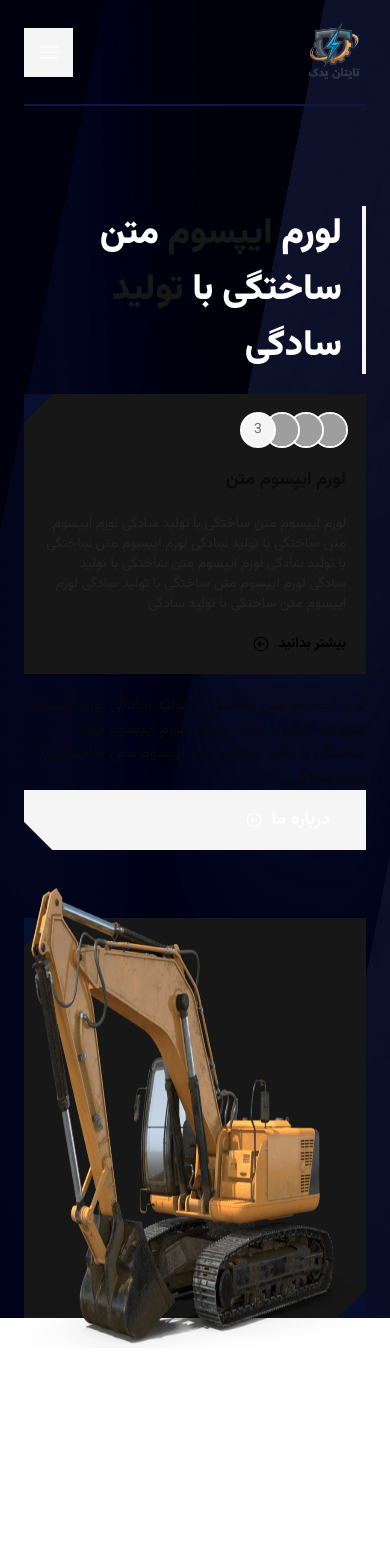
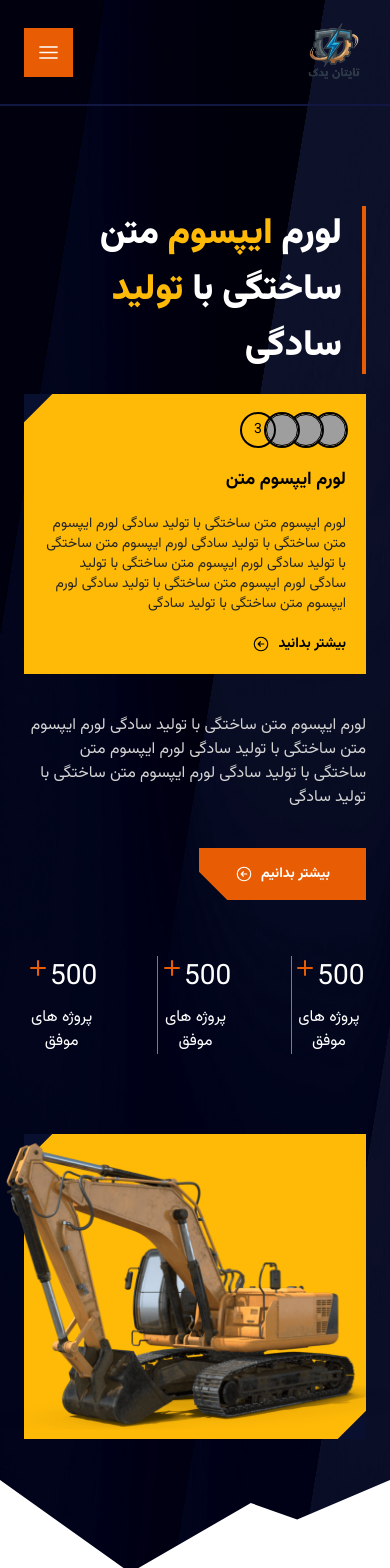
Before and after one commit to parsa-farshah/TitanYadak, a Next.js app: page / in a window 390 px wide. Shown: the top 1568 px of the page. Before the commit the page ends 1348 px from the top, so only its background shows below. Built offline with nearby package versions, Linux system fonts and the light colour scheme; grey boxes are pictures that could not be loaded.

Commit message:
add : header finish

```diff
--- a/app/components/Header.tsx
+++ b/app/components/Header.tsx
@@ -2,13 +2,14 @@ import { ArrowLeftCircleIcon, Bars3Icon } from "@heroicons/react/24/outline";
 import Image from "next/image";
 import React from "react";
 import { AvatarComponent } from "./AvatarComponent";
+import { Plus, PlusCircle } from "lucide-react";
 
 const Header = () => {
   return (
-    <div className="px-6 relative ">
+    <div className=" relative overflow-hidden">
       <Image src="/images/bgMain.jpg" alt="background" fill />
       {/* navigation and logo and button */}
-      <div className="py-5 flex justify-between items-center relative z-10 2xl:container 2xl:mx-auto border-b-2 border-b-[#121741]">
+      <div className="py-5 flex justify-between items-center relative z-10 2xl:container 2xl:mx-auto border-b-2 border-b-[#121741] px-6">
         {/* logo */}
         <figure>
           <Image
@@ -61,10 +62,10 @@ const Header = () => {
           </section>
         </button>
       </div>
-      {/* image and text */}
-      <section className="relative z-10 mt-25 flex flex-col gap-y-5">
-        {/* text and card */}
-        <section className="flex flex-col gap-y-5 md:flex-row md:justify-between md:items-center">
+      {/* ------------------------- image and text --------------------------- */}
+      <section className="relative z-10 mt-25 flex flex-col gap-y-10 px-6">
+        {/* text header and card */}
+        <section className="flex flex-col gap-y-5 md:flex-row md:justify-between md:items-center ">
           {/* text */}
           <p className="text-white text-4xl border-r-4 border-r-secondary pr-5 font-black leading-14 md:text-5xl md:leading-20 lg:text-8xl lg:leading-32 md:w-[65%]">
             لورم <span className="text-primary">ایپسوم</span> متن ساختگی با{" "}
@@ -92,19 +93,22 @@ const Header = () => {
             </section>
           </div>
         </section>
-        {/* image */}
-        <section>
+        {/* 3 row */}
+        <section className="flex flex-col lg:flex-row-reverse lg:items-center lg:gap-12 lg:justify-center">
           {/* text */}
-          <div className="flex flex-col h-56">
-            <p>
+          <div className="flex flex-col">
+            <p className="text-[#d3d3d3] pb-3.5 ">
               لورم ایپسوم متن ساختگی با تولید سادگی لورم ایپسوم متن ساختگی با
               تولید سادگی لورم ایپسوم متن ساختگی با تولید سادگی لورم ایپسوم متن
               ساختگی با تولید سادگی
             </p>
+
+            {/* button */}
+            <div className="mt-6">
               <button className="px-9 py-4 relative bg-secondary overflow-hidden before:content-[] before:w-10 before:h-10 before:bg-[#03071E] before:absolute before:-left-5 before:-bottom-5 before:rotate-45 group hover:bg-primary duration-500 cursor-pointer flex">
                 <section className="flex items-center gap-2">
-                <span className="text-white text-lg font-bold group-hover:text-black duration-500">
-                  درباره ما
+                  <span className="text-white text-sm md:text-lg font-bold group-hover:text-black duration-500">
+                    بیشتر بدانیم
                   </span>
                   <ArrowLeftCircleIcon
                     className="text-white"
@@ -114,25 +118,74 @@ const Header = () => {
                 </section>
               </button>
             </div>
+
+            {/* analysis */}
+            <section className="flex justify-between mt-14">
+              {/* card 1 */}
+              <div className="border-l border-l-secondary flex flex-col items-center gap-2 w-[22%]">
+                {/* top */}
+                <div className="flex">
+                  <span className="text-white text-[28px]">500</span>
+                  <Plus className="text-sm text-secondary text-[28px]" />
+                </div>
+                {/* bottom */}
+                <span className="text-center text-white">پروژه های موفق</span>
+              </div>
+              {/* card 2 */}
+              <div className="border-l border-l-secondary flex flex-col items-center gap-2 w-[22%]">
+                {/* top */}
+                <div className="flex">
+                  <span className="text-white text-[28px]">500</span>
+                  <Plus className="text-sm text-secondary text-[28px]" />
+                </div>
+                {/* bottom */}
+                <span className="text-center text-white">پروژه های موفق</span>
+              </div>{" "}
+              {/* card 3 */}
+              <div className="flex flex-col items-center gap-2 w-[22%]">
+                {/* top */}
+                <div className="flex">
+                  <span className="text-white text-[28px]">500</span>
+                  <Plus className="text-sm text-secondary text-[28px]" />
+                </div>
+                {/* bottom */}
+                <span className="text-center text-white">پروژه های موفق</span>
+              </div>
+            </section>
+          </div>
           {/* image */}
-          <div className="relative bg-primary p-5 lg:w-[48%] h-[400px] overflow-visible">
+          <div className="relative bg-primary p-5 lg:w-[48%] h-[305px] md:h-[400px] overflow-visible mt-20 lg:mt-0">
             {/* decorative shapes */}
             <div className="absolute inset-0 overflow-hidden">
               <div className="overflow-hidden before:content-[] before:w-10 before:h-10 md:before:w-20 md:before:h-20 md:before:-top-10 md:before:-left-10 before:bg-[#080F2F] before:absolute before:-left-5 before:-top-5 before:rotate-45 duration-500 cursor-pointer flex flex-col gap-y-5 md:w-[30%] after:content-[] after:w-10 after:h-10 md:after:w-20 md:after:h-20 md:after:-bottom-10 md:after:-right-10 after:bg-[#080F2F] after:absolute after:-right-5 after:-bottom-5 after:rotate-45"></div>
             </div>
 
             {/* image */}
-            <div className="absolute inset-0">
+            <div className="absolute inset-0  scale-x-[-1]">
               <Image
                 src="/images/HeaderExcavator.png"
                 alt="Excavator"
                 fill
-                className="object-fill scale-x-[-1] scale-115"
+                className="object-contain scale-115 sm:scale-125"
               />
             </div>
           </div>
         </section>
       </section>
+
+      {/* under svg  */}
+      <div className="relative z-20 mt-10">
+        <svg
+          className="w-full h-[100px]"
+          viewBox="0 0 1000 100"
+          preserveAspectRatio="none"
+        >
+          <path
+            fill="#ffffff"
+            d="M761.9,40.6L643.1,24L333.9,93.8L0.1,1H0v99h1000V1"
+          />
+        </svg>
+      </div>
     </div>
   );
 };
--- a/app/globals.css
+++ b/app/globals.css
@@ -1,134 +1,8 @@
 @import "tailwindcss";
 @import "tw-animate-css";
 @import "shadcn/tailwind.css";
-
-@custom-variant dark (&:is(.dark *));
 
 @theme {
   --color-primary: #ffba08;
   --color-secondary: #e85d04;
 }
-
-@theme inline {
-  --font-heading: var(--font-sans);
-  --font-sans: var(--font-sans);
-  --color-sidebar-ring: var(--sidebar-ring);
-  --color-sidebar-border: var(--sidebar-border);
-  --color-sidebar-accent-foreground: var(--sidebar-accent-foreground);
-  --color-sidebar-accent: var(--sidebar-accent);
-  --color-sidebar-primary-foreground: var(--sidebar-primary-foreground);
-  --color-sidebar-primary: var(--sidebar-primary);
-  --color-sidebar-foreground: var(--sidebar-foreground);
-  --color-sidebar: var(--sidebar);
-  --color-chart-5: var(--chart-5);
-  --color-chart-4: var(--chart-4);
-  --color-chart-3: var(--chart-3);
-  --color-chart-2: var(--chart-2);
-  --color-chart-1: var(--chart-1);
-  --color-ring: var(--ring);
-  --color-input: var(--input);
-  --color-border: var(--border);
-  --color-destructive: var(--destructive);
-  --color-accent-foreground: var(--accent-foreground);
-  --color-accent: var(--accent);
-  --color-muted-foreground: var(--muted-foreground);
-  --color-muted: var(--muted);
-  --color-secondary-foreground: var(--secondary-foreground);
-  --color-secondary: var(--secondary);
-  --color-primary-foreground: var(--primary-foreground);
-  --color-primary: var(--primary);
-  --color-popover-foreground: var(--popover-foreground);
-  --color-popover: var(--popover);
-  --color-card-foreground: var(--card-foreground);
-  --color-card: var(--card);
-  --color-foreground: var(--foreground);
-  --color-background: var(--background);
-  --radius-sm: calc(var(--radius) * 0.6);
-  --radius-md: calc(var(--radius) * 0.8);
-  --radius-lg: var(--radius);
-  --radius-xl: calc(var(--radius) * 1.4);
-  --radius-2xl: calc(var(--radius) * 1.8);
-  --radius-3xl: calc(var(--radius) * 2.2);
-  --radius-4xl: calc(var(--radius) * 2.6);
-}
-
-:root {
-  --background: oklch(1 0 0);
-  --foreground: oklch(0.145 0 0);
-  --card: oklch(1 0 0);
-  --card-foreground: oklch(0.145 0 0);
-  --popover: oklch(1 0 0);
-  --popover-foreground: oklch(0.145 0 0);
-  --primary: oklch(0.205 0 0);
-  --primary-foreground: oklch(0.985 0 0);
-  --secondary: oklch(0.97 0 0);
-  --secondary-foreground: oklch(0.205 0 0);
-  --muted: oklch(0.97 0 0);
-  --muted-foreground: oklch(0.556 0 0);
-  --accent: oklch(0.97 0 0);
-  --accent-foreground: oklch(0.205 0 0);
-  --destructive: oklch(0.577 0.245 27.325);
-  --border: oklch(0.922 0 0);
-  --input: oklch(0.922 0 0);
-  --ring: oklch(0.708 0 0);
-  --chart-1: oklch(0.87 0 0);
-  --chart-2: oklch(0.556 0 0);
-  --chart-3: oklch(0.439 0 0);
-  --chart-4: oklch(0.371 0 0);
-  --chart-5: oklch(0.269 0 0);
-  --radius: 0.625rem;
-  --sidebar: oklch(0.985 0 0);
-  --sidebar-foreground: oklch(0.145 0 0);
-  --sidebar-primary: oklch(0.205 0 0);
-  --sidebar-primary-foreground: oklch(0.985 0 0);
-  --sidebar-accent: oklch(0.97 0 0);
-  --sidebar-accent-foreground: oklch(0.205 0 0);
-  --sidebar-border: oklch(0.922 0 0);
-  --sidebar-ring: oklch(0.708 0 0);
-}
-
-.dark {
-  --background: oklch(0.145 0 0);
-  --foreground: oklch(0.985 0 0);
-  --card: oklch(0.205 0 0);
-  --card-foreground: oklch(0.985 0 0);
-  --popover: oklch(0.205 0 0);
-  --popover-foreground: oklch(0.985 0 0);
-  --primary: oklch(0.922 0 0);
-  --primary-foreground: oklch(0.205 0 0);
-  --secondary: oklch(0.269 0 0);
-  --secondary-foreground: oklch(0.985 0 0);
-  --muted: oklch(0.269 0 0);
-  --muted-foreground: oklch(0.708 0 0);
-  --accent: oklch(0.269 0 0);
-  --accent-foreground: oklch(0.985 0 0);
-  --destructive: oklch(0.704 0.191 22.216);
-  --border: oklch(1 0 0 / 10%);
-  --input: oklch(1 0 0 / 15%);
-  --ring: oklch(0.556 0 0);
-  --chart-1: oklch(0.87 0 0);
-  --chart-2: oklch(0.556 0 0);
-  --chart-3: oklch(0.439 0 0);
-  --chart-4: oklch(0.371 0 0);
-  --chart-5: oklch(0.269 0 0);
-  --sidebar: oklch(0.205 0 0);
-  --sidebar-foreground: oklch(0.985 0 0);
-  --sidebar-primary: oklch(0.488 0.243 264.376);
-  --sidebar-primary-foreground: oklch(0.985 0 0);
-  --sidebar-accent: oklch(0.269 0 0);
-  --sidebar-accent-foreground: oklch(0.985 0 0);
-  --sidebar-border: oklch(1 0 0 / 10%);
-  --sidebar-ring: oklch(0.556 0 0);
-}
-
-@layer base {
-  * {
-    @apply border-border outline-ring/50;
-  }
-  body {
-    @apply bg-background text-foreground;
-  }
-  html {
-    @apply font-sans;
-  }
-}
```
Lines whose indentation alone changed are shown as unchanged.
